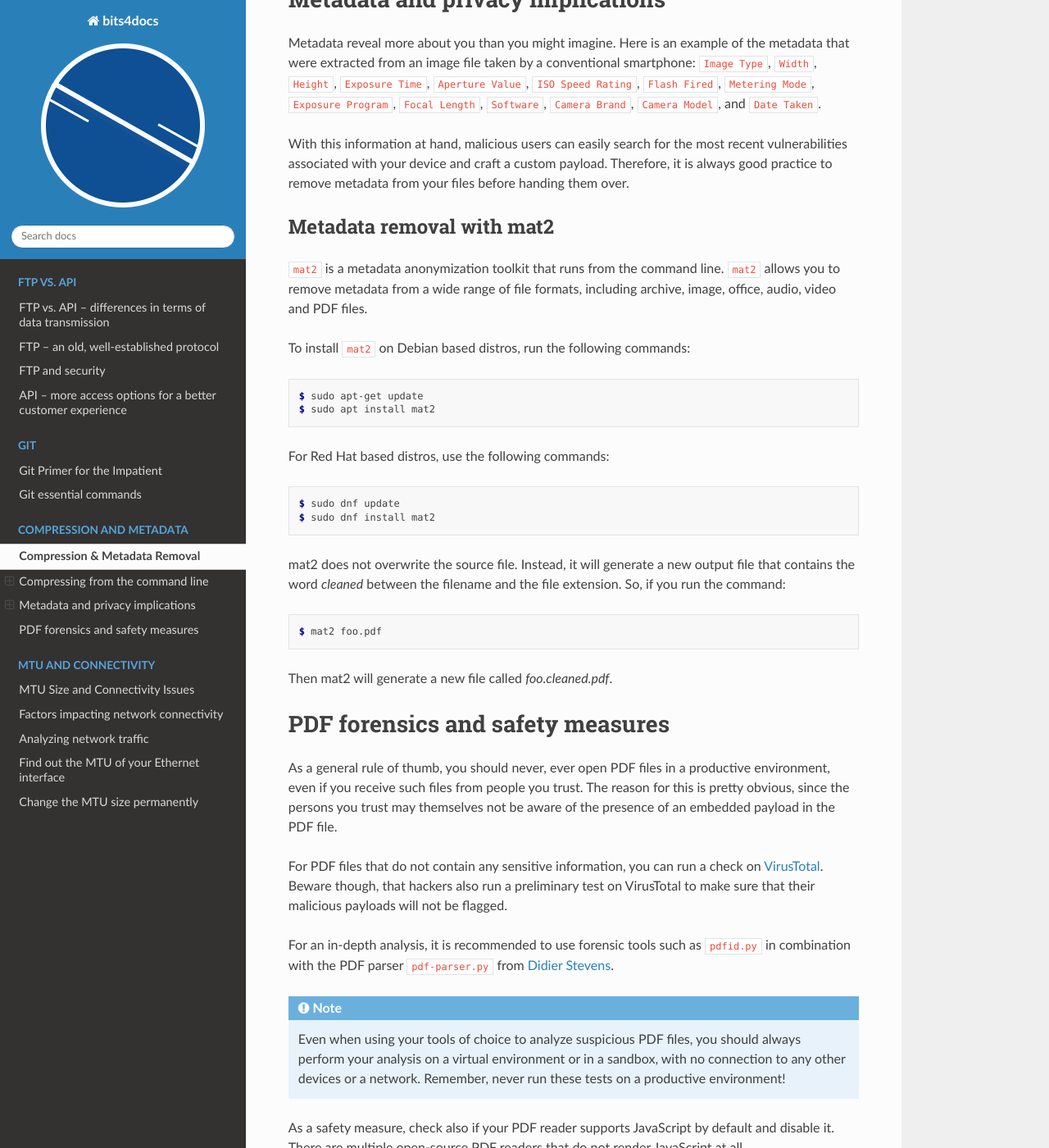
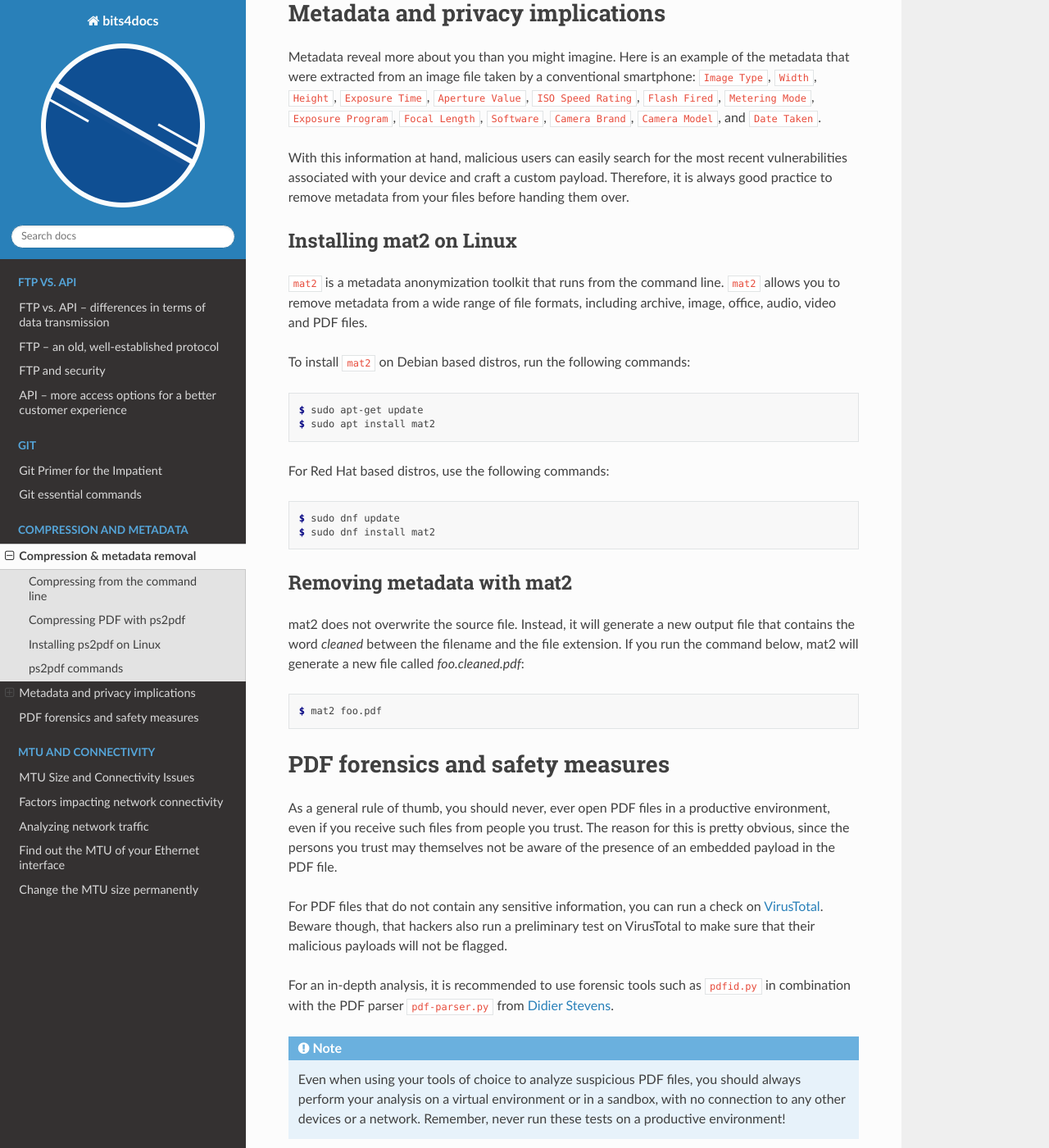
Before and after one commit to ka2in/bits4docs, a Sphinx documentation site: the page built from docs/source/metadata-compression.rst, in a window 1280 px wide and 1400 px high, scrolled down 1773 px. Shown: the whole window at 82% size. Built offline with Sphinx 7.4.7 and the Read the Docs theme 2.0.0, drawn with Linux system fonts in a browser that asks for light colours; some of the changed text lies outside the part shown.

Commit message:
Adjustig commit history and adding content to git commands as well as compression and metadata

```diff
--- a/docs/source/gitinminutes.rst
+++ b/docs/source/gitinminutes.rst
@@ -343,7 +343,7 @@
 
    $ git push <remote> <branch>
 
-If a branch on your local fork is not synced with the latest commits from its remote counterpart, Git will not allow you to push your changes. This is to prevent you from rewriting the remote history that other contributors may be relying on. the ``--force`` option allows you to force the push in such cases and overwrite the history:
+If a branch on your local fork is not synced with the latest commits from its remote counterpart, Git will not allow you to push your changes. This is to prevent you from rewriting the remote history that other contributors may be relying on. The ``--force`` option allows you to force the push in such cases and overwrite the history:
 
 .. code-block::
 
--- a/docs/source/metadata-compression.rst
+++ b/docs/source/metadata-compression.rst
@@ -2,30 +2,30 @@
    :description: Compression and Metadata Removal - how to compress and remove metadata from PDF and image files
    :keywords: compression, metadata, privacy, image, pdf
 
-Compression & Metadata Removal
+Compression & metadata removal
 ------------------------------
 
 .. figure:: Data-Mike-Haynes-mini.jpeg
    :alt: Git logo
-   :scale: 80%
+   :scale: 85%
    :align: center
 
    Picture by Mike Haynes under `CC0 1.0 License <https://creativecommons.org/publicdomain/zero/1.0/>`_
 
 Compressing from the command line
----------------------------------
+=================================
 
 There are multiple scenarios where you would need to compress your files, whether it is for a web development project or to send some attachments by email, just to name a few examples. You do not necessarily need to rely on proprietary software products or :abbr:`GUIs (Graphical User Interfaces)` to achieve these tasks, especially if your are a Linux user.
 
 In fact, Linux has many command line tools that allow you to compress your PDF and image files easily. My favorite open source tools for the compression of PDF and image files are ``ps2pdf`` and ``jpegoptim``, respectively.
 
-PDF compression with ps2pdf
+Compressing PDF with ps2pdf
 ===========================
 
 ``ps2pdf`` is a PostScript-to-PDF converter that uses ``ghostscript`` to convert a PDF into a PostScript file before converting it back again. This process allows you to compress your initial PDF file. According to its man page, ``ps2pdf`` provides nearly all the features that you would find in Adobe's Acrobat |reg| product, Distiller |reg|.
 
-Installation on Linux
-=====================
+Installing ps2pdf on Linux
+==========================
 
 To install ``ps2pdf`` with all the required dependencies, you need to install ``ghostscript``.
 
@@ -67,8 +67,8 @@
 
 With this information at hand, malicious users can easily search for the most recent vulnerabilities associated with your device and craft a custom payload. Therefore, it is always good practice to remove metadata from your files before handing them over.
 
-Metadata removal with mat2
-==========================
+Installing mat2 on Linux
+========================
 
 ``mat2`` is a metadata anonymization toolkit that runs from the command line. ``mat2`` allows you to remove metadata from a wide range of file formats, including archive, image, office, audio, video and PDF files.
 
@@ -86,13 +86,14 @@
    $ sudo dnf update
    $ sudo dnf install mat2
 
-mat2 does not overwrite the source file. Instead, it will generate a new output file that contains the word *cleaned* between the filename and the file extension. So, if you run the command:
+Removing metadata with mat2
+===========================
+
+mat2 does not overwrite the source file. Instead, it will generate a new output file that contains the word *cleaned* between the filename and the file extension. If you run the command below, mat2 will generate a new file called *foo.cleaned.pdf*:
 
 .. code-block:: console
 
    $ mat2 foo.pdf
-
-Then mat2 will generate a new file called *foo.cleaned.pdf*.
 
 PDF forensics and safety measures
 ---------------------------------
```
Also changed, not shown: other parts of docs/source/gitinminutes.rst (+2 -2 lines), 7 other files.
